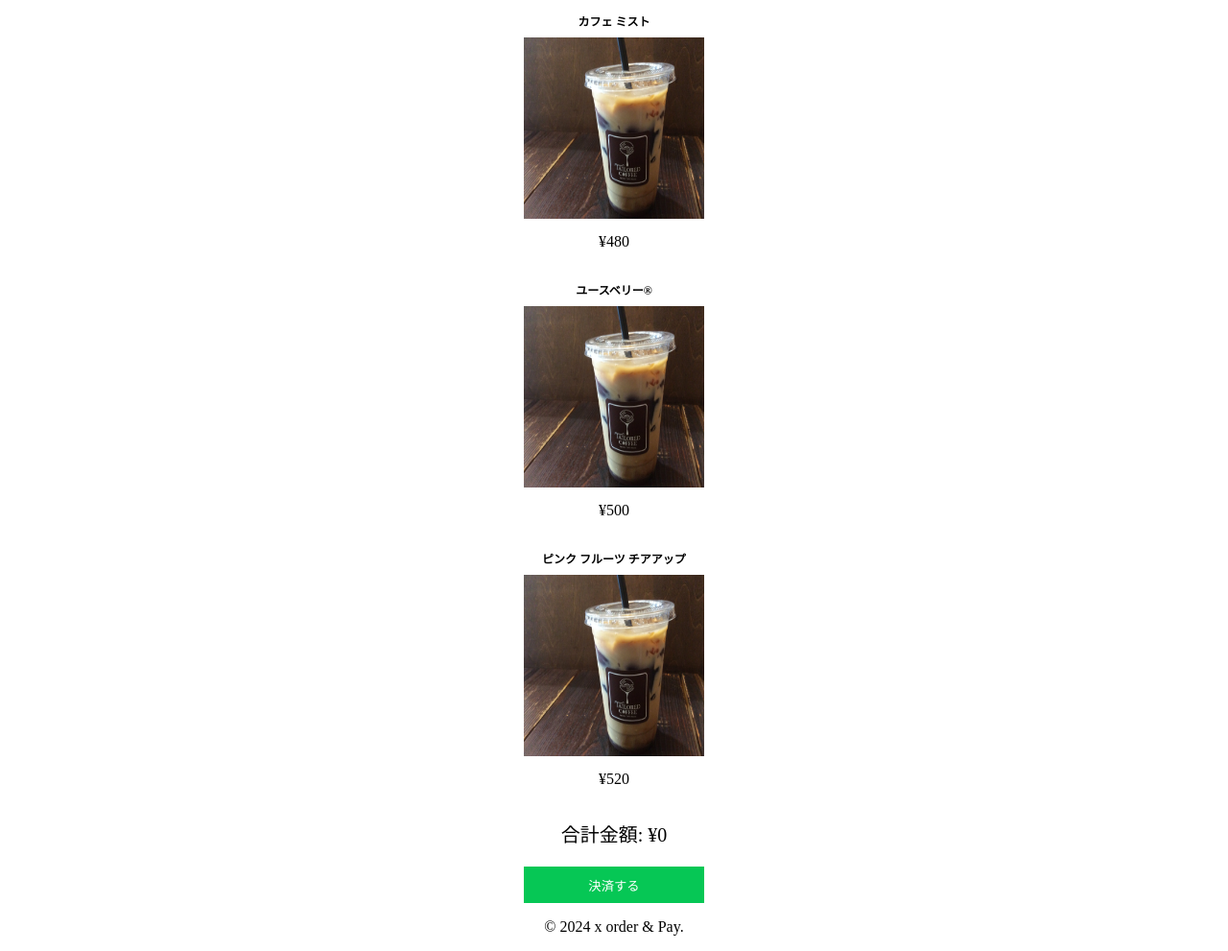
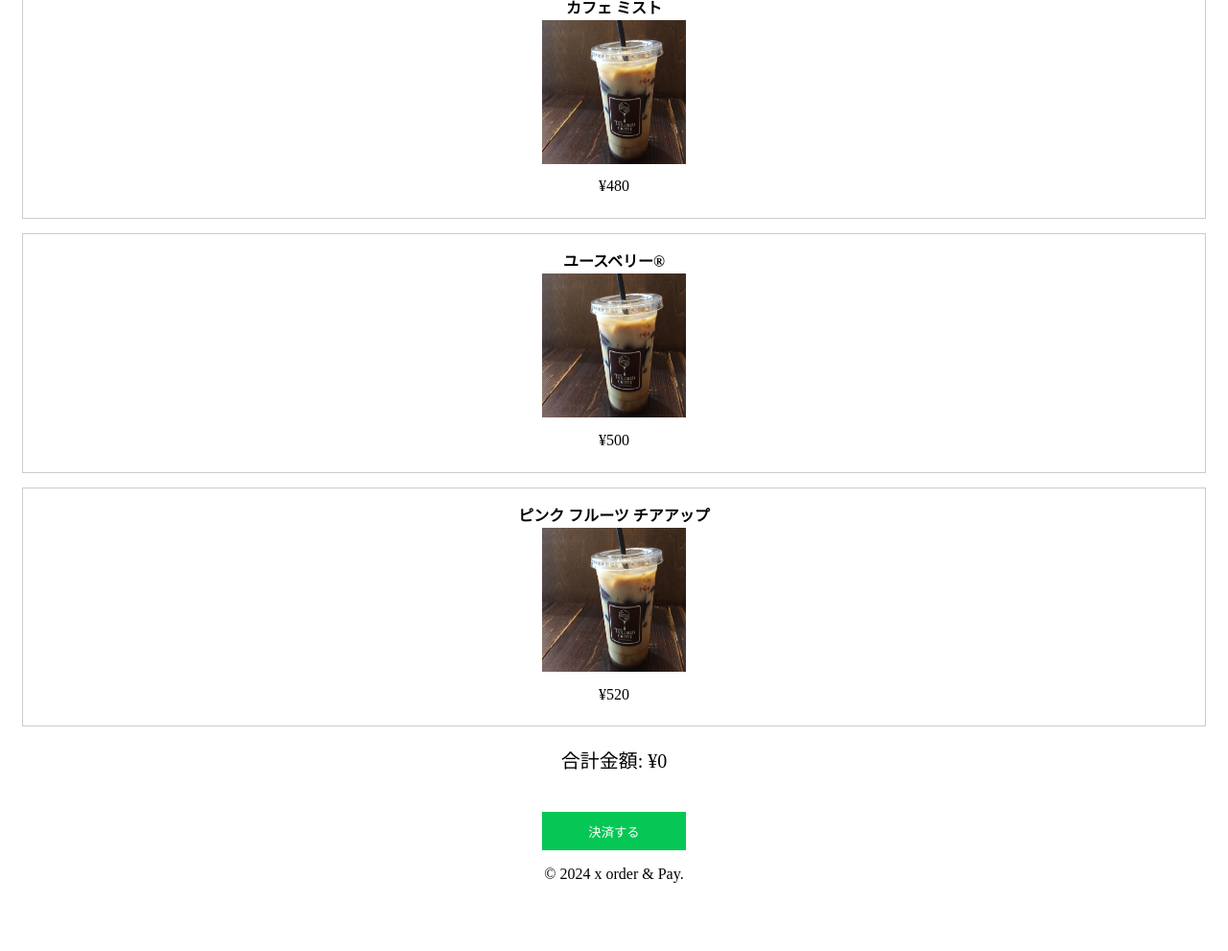
Before and after one commit to Risa0123/teamx_order_liff, a website: page Mobile Order & Pay.html in a window 1280 px wide. Shown: the part 618-1609 px from the top of the page at 96% size. After the commit the page ends 1554 px from the top, so only its background shows below. Drawn offline with Linux system fonts and the light colour scheme; a script that the page names is missing.

Commit message:
Liff関係の変更

```diff
--- a/Mobile Order & Pay.html
+++ b/Mobile Order & Pay.html
@@ -2,6 +2,8 @@
 <html lang="ja">
 <head>
     <meta charset="UTF-8">
+    <meta http-equiv="Cache-Control" content="no-cache">
+    <meta http-equiv="X-UA-Compatible" content="IE=edge">
     <meta name="viewport" content="width=device-width, initial-scale=1.0">
     <title>商品一覧</title>
     <style>
@@ -23,18 +25,21 @@
             align-items: center;
             text-align: center;
             margin: 15px;
+            border: 1px solid #ccc; /* 商品カードのボーダーを追加 */
+            padding: 10px; /* 商品カードの余白を追加 */
         }
         .product-card input[type="checkbox"] {
             position: absolute;
             opacity: 0;
         }
         .product-image {
-            width: 5cm;
-            height: 5cm;
+            width: 150px; /* 画像の幅を固定 */
+            height: 150px; /* 画像の高さを固定 */
             cursor: pointer;
         }
         h2 {
-            font-size: 12px;
+            font-size: 16px; /* 商品名のフォントサイズを変更 */
+            margin-bottom: 5px; /* 商品名の下の余白を追加 */
         }
         h1 {
             font-size: 24px;
@@ -42,16 +47,18 @@
         }
 
         #checkout button {
-            width: 5cm; /* 横幅を5センチに設定 */
-            height: 1cm; /* 縦幅を2cmに設定 */
+            width: 150px; /* 決済ボタンの幅を固定 */
+            height: 40px; /* 決済ボタンの高さを固定 */
             background-color: #06C755; /* カラーを指定 */
             color: white; /* テキストの色を白に設定 */
             border: none; /* ボーダーを設定しない */
             cursor: pointer; /* カーソルをポインターに変更 */
+            margin-top: 20px; /* ボタンの上の余白を追加 */
         }
 
         #total-price {
-            font-size: 20px; /* 例としてフォントサイズを大きくします */
+            font-size: 20px; /* 合計金額のフォントサイズを変更 */
+            margin-top: 20px; /* 合計金額の上の余白を追加 */
         }
 
         /* 選択された商品のスタイル */
@@ -148,11 +155,6 @@
 
     <script charset="utf-8" src="https://static.line-scdn.net/liff/edge/2.1/sdk.js"></script>
     <script>
-        $(document).ready(function () {
-            const liffId = "2003820586-rBmZKQmN"; // あなたのLiff IDに置き換える
-            initializeLiff(liffId);
-        })
-
         function initializeLiff(liffId) {
             liff.init({
                 liffId: liffId
@@ -204,6 +206,10 @@
             checkbox.addEventListener('change', () => updateTotalPrice());
         });
 
+        document.addEventListener('DOMContentLoaded', function() {
+            const liffId = "2003820586-rBmZKQmN"; // あなたのLiff IDに置き換える
+            initializeLiff(liffId);
+        });
     </script>
 </body>
 </html>
```
Also changed, not shown: 1 other file.
